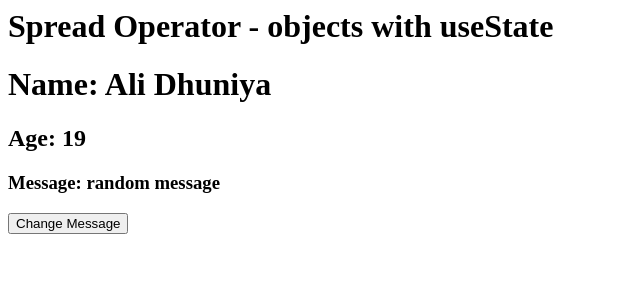
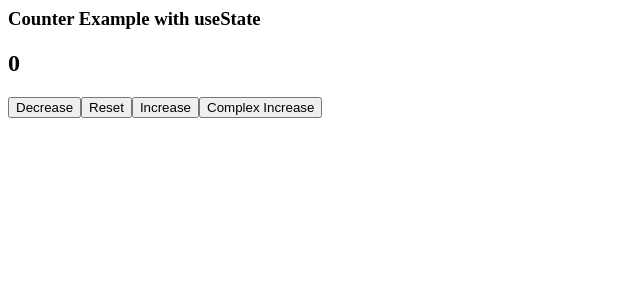
Before and after one commit to Alidhuniya/react-hooks-2020-learning, a React app: page / in a window 1280 px wide. Shown: the top 300 px of the page, without its empty margins (0-640 px from the left). Built offline with nearby package versions, Linux system fonts and the light colour scheme.

Commit message:
counter example with useState

```diff
--- a/src/App.js
+++ b/src/App.js
@@ -1,29 +1,38 @@
 import React, { useState, useEffect, Fragment } from 'react';
 
  const App = () => {
-   const [user, setUser] = useState (
-     {
-       name: "Ali Dhuniya",
-       age: 19,
-       message: "random message"
-     }
-   )
+ const [value, setValue] = useState(0);
 
-   const { name, age, message} = user;
+ const reset = () => {
+   setValue(0);
+ }
 
-   const handleMessageChange = () => {
-      setUser({...user, message: "Hello World"});
-   }
+ const complexIncrease =()=> {
+  //  if you click two times, then it's only increase one time +1 because it doesn't have old state preserve
+  //  setTimeout(() => {
+  //    setValue(value+1)
+  //  }, 2000)
+
+  // preserve old state
+
+  setTimeout(() => {
+      setValue((prevState) => {
+        return prevState + 1
+      } )
+  }, 2000)
+ }
 
   return (
     <Fragment>
-   <h1>Spread Operator - objects with useState</h1>
+   <h3>Counter Example with useState</h3>
+   <h2>{value}</h2>
    <div>
-     <h1>Name: {name}</h1>
-     <h2>Age: {age}</h2>
-     <h3>Message: {message}</h3>
+   <button onClick = {() => setValue(value - 1)} type="button">Decrease</button>
+   <button onClick = {reset} type="button">Reset</button>
+   <button onClick = {() => setValue(value + 1)} type="button">Increase</button>
+   <button onClick = {complexIncrease} type="button">Complex Increase</button>
    </div>
-   <button onClick = {handleMessageChange} type="button">Change Message</button>
+
     </Fragment>
 
   );
```
